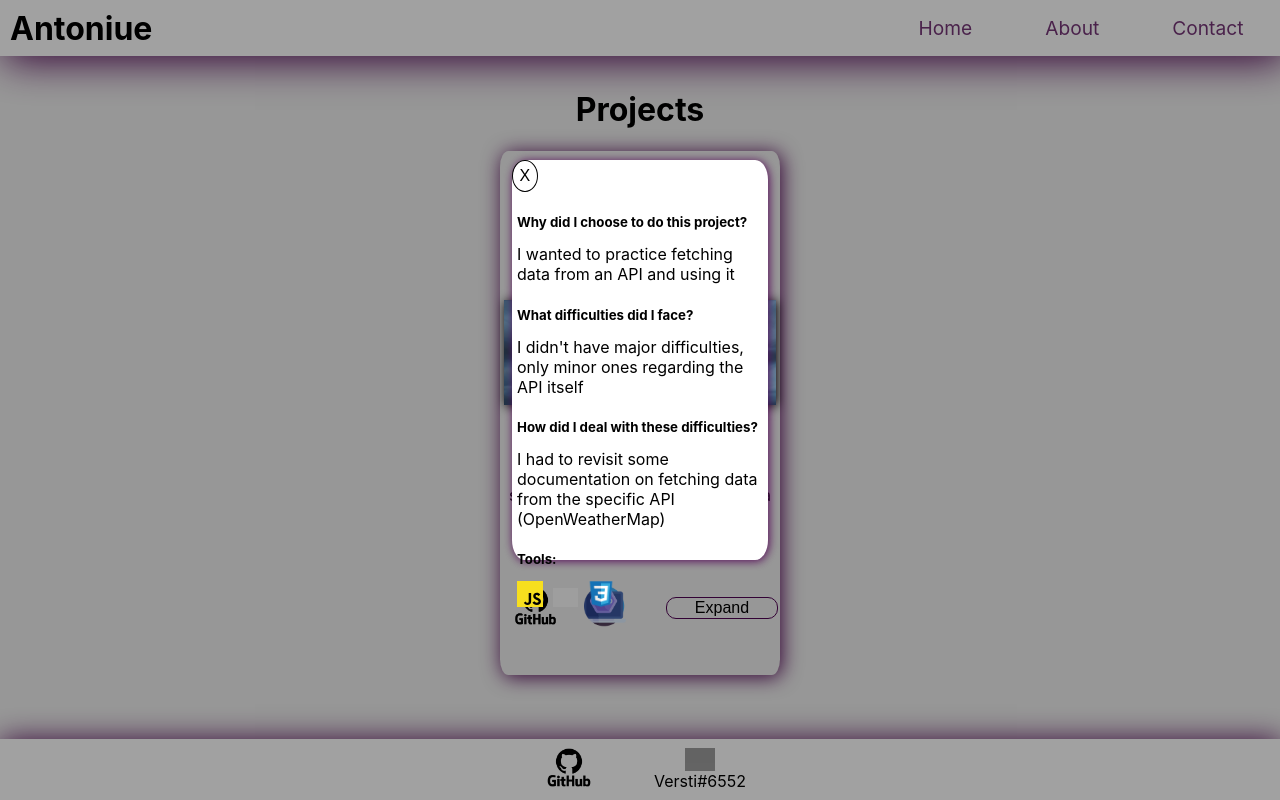
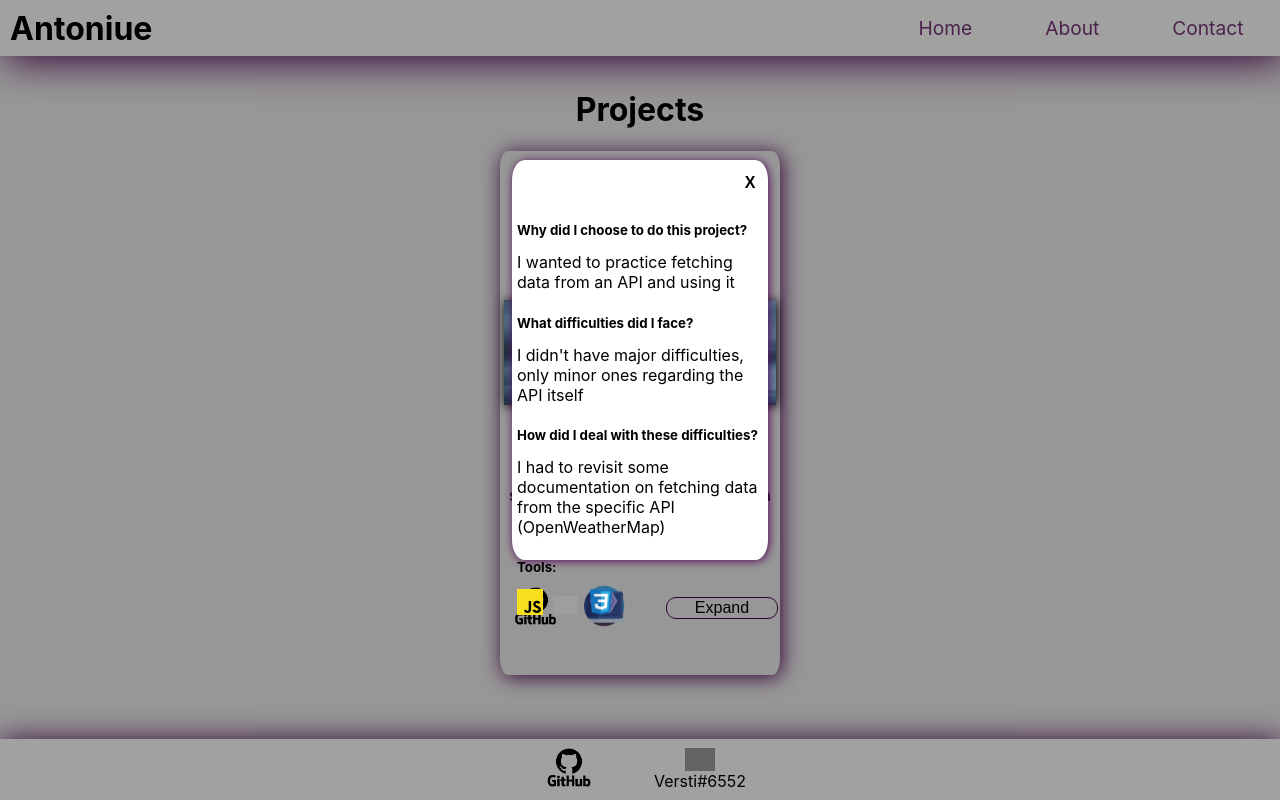
Before and after one commit to Antoniue/portfolio-site, a React (Create React App) app: page /projects in a window 1280 px wide. Both pictures are taken after a click on the button "Expand". Built offline with nearby package versions, Linux system fonts and the light colour scheme; grey boxes are pictures that could not be loaded.

Commit message:
placed X button to exit out of popup on the top right

```diff
--- a/src/components/Projects/Modal.js
+++ b/src/components/Projects/Modal.js
@@ -7,7 +7,9 @@ export default function Modal({open, children, closeModal}) {
         <>
         <div className="overlay" />
         <div className='modal'>
-            <button onClick={closeModal}>X</button>
+            <div className="buttonContainer">
+                <button onClick={closeModal}>X</button>
+            </div>
             {children}
         </div>
         </>,
--- a/src/components/Projects/Projects.css
+++ b/src/components/Projects/Projects.css
@@ -79,13 +79,14 @@
 }
 .modal button{
     width: 10%;
-    height: 8%;
     background-color: transparent;
     border: none;
     font-size: 100%;
+    font-weight: bolder;
     cursor: grab;
-    border: 1px solid black;
     border-radius: 50%;
+    margin-right: 5px;
+    margin-top: 5px;
 }
 .modal h5{
     width: 100%;
@@ -97,3 +98,8 @@
     margin-left: 5px;
     margin-right: 5px;
 }
+.buttonContainer{
+    display: flex;
+    height: 10%;
+    justify-content: flex-end;
+}
```
